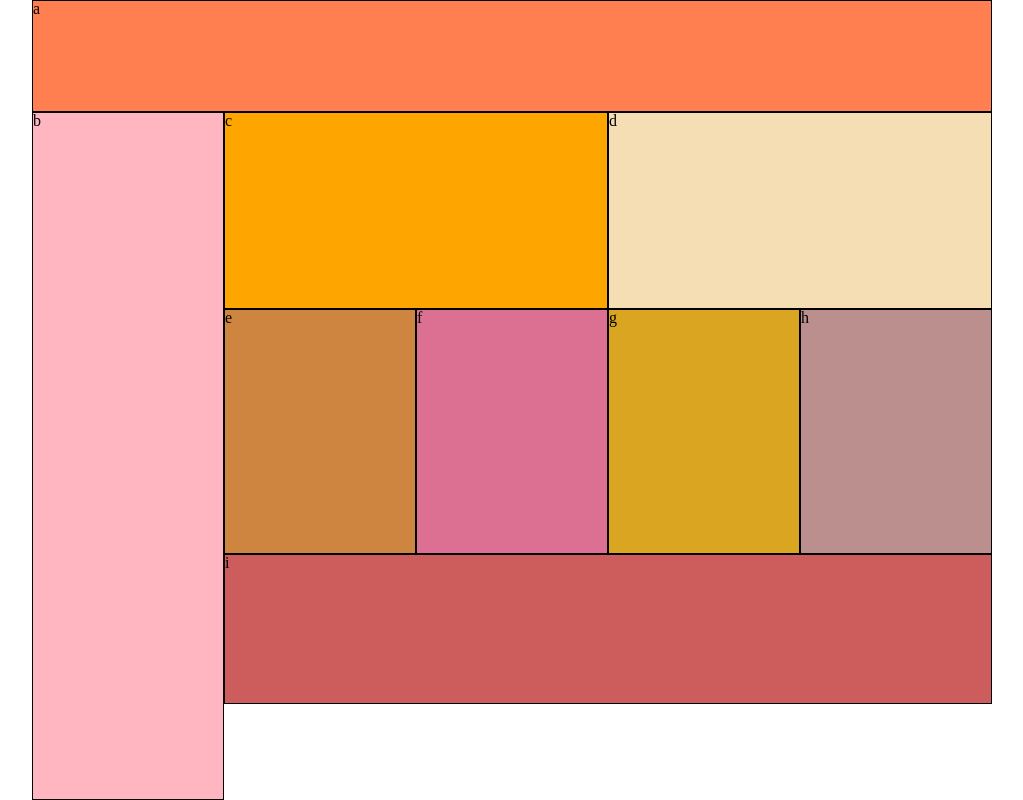
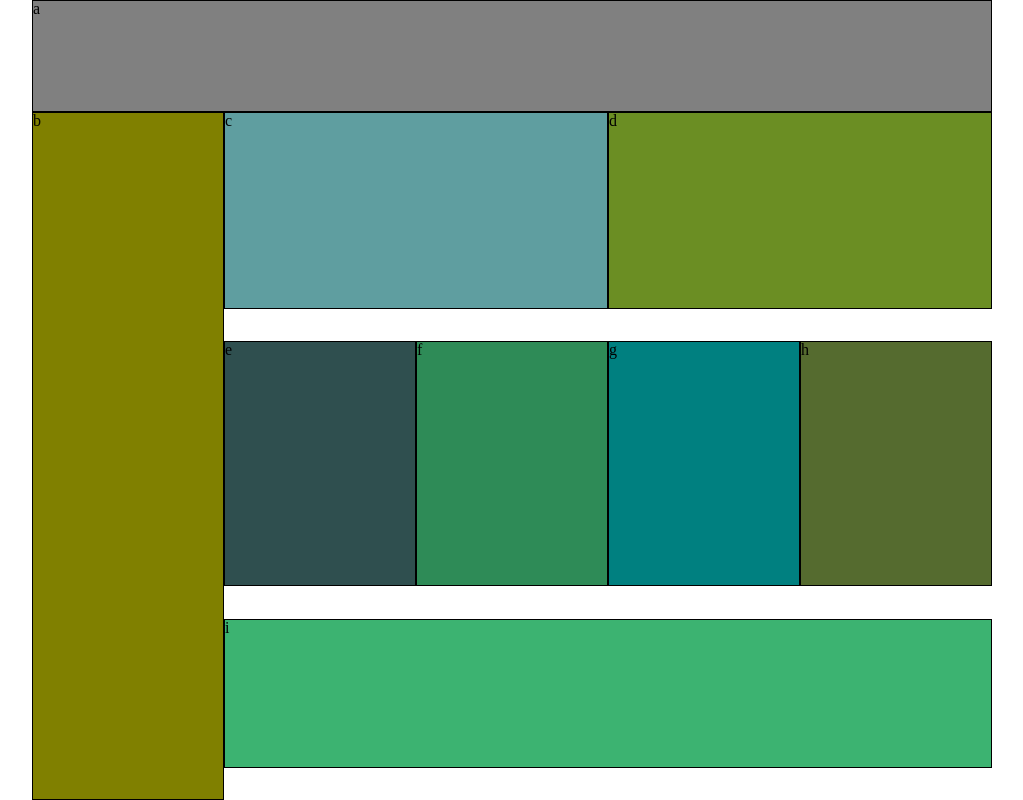
Before and after one commit to beccalee123/lab-01, a plain HTML site: page index.html in a window 1280 px wide. Shown: the whole page, without its empty margins (128-1151 px from the left). Drawn offline with Linux system fonts and the light colour scheme.

Commit message:
Adds tablet view with new colors

```diff
--- a/styles/base.css
+++ b/styles/base.css
@@ -3,9 +3,6 @@
 }
 
 body {
-  /* width: 480px;
-  height: 767px; */
-  text-align: center;
   margin-left: auto;
   margin-right: auto;
 }
@@ -14,10 +11,7 @@ body {
 @media screen and (min-width: 768px) {
   body {
     max-width: 960px;
-    /* width: 960px;
-    height: 700px; */
     margin-left: auto;
     margin-right: auto;
   }
-
 }
--- a/styles/layout.css
+++ b/styles/layout.css
@@ -1,7 +1,6 @@
 header {
   width: 100%;
   height: 9.8%;
-  text-align: center;
   display: flex;
   border: 1px solid black;
 }
@@ -9,8 +8,7 @@ header {
 nav {
   width: 100%;
   height: 19.6%;
-  text-align: center;
-  /* display: flex; */
+  display: flex;
   border: 1px solid black;
 }
 
@@ -64,7 +62,6 @@ footer {
 
   span {
     width: 80%;
-    height: 86%
     display: flex;
     flex-wrap: wrap;
 
@@ -105,3 +102,66 @@ footer {
   }
 
 }
+
+/* Media Query for Tablet */
+@media screen and (min-width: 600px) {
+  body {
+    display: flex;
+    flex-wrap: wrap;
+  }
+
+  header {
+    width: 100%;
+    height: 14%;
+    display: flex;
+    flex-wrap: wrap;
+  }
+
+  nav {
+    width: 20%;
+    height: 86%;
+    display: flex;
+    flex-wrap: wrap;
+  }
+
+  span {
+    width: 80%;
+    display: flex;
+    flex-wrap: wrap;
+
+  }
+
+  .section1 {
+    width: 100%;
+    height: 28.6%;
+    display: flex;
+    display: wrap;
+  }
+
+  .section1 div {
+    width: 98%;
+    height: 100%;
+    display: flex;
+    display: wrap;
+  }
+
+  .section2 {
+    width: 100%;
+    height: 35.7%;
+    display: flex;
+    flex-wrap: wrap;
+  }
+
+  .section2 div {
+    width: 25%;
+    height: 100%;
+    display: flex;
+  }
+
+  footer {
+    width: 100%;
+    height: 21.7%;
+    display: flex;
+    flex-wrap: wrap;
+  }
+}
--- a/styles/modules.css
+++ b/styles/modules.css
@@ -1,16 +1,10 @@
 
 header {
-  /* line-height: 75px; */
   background-color: lightblue;
 }
 
 nav {
-  /* line-height: 150px; */
   background-color: cornflowerblue;
-}
-
-.section1 {
-  /* line-height: 125px; */
 }
 
 #c {
@@ -19,10 +13,6 @@ nav {
 
 #d {
   background-color: lightskyblue;
-}
-
-.section2 {
-  /* line-height: 240px; */
 }
 
 div:nth-child(1) {
@@ -42,19 +32,16 @@ div:nth-child(4) {
 }
 
 footer {
-  /* line-height: 80px; */
   background-color: aquamarine;
 }
 
 @media screen and (min-width: 768px) {
 
   header {
-    /* line-height: 100px; */
     background-color: coral;
   }
 
   nav {
-    /* line-height: 600px; */
     background-color: lightpink;
   }
 
@@ -82,16 +69,45 @@ footer {
     background-color: rosybrown;
   }
 
-  .section1 {
-    /* line-height: 200px; */
+  footer {
+    background-color: indianred;
+  }
+}
+
+@media screen and (min-width: 600px) {
+  header {
+    background-color: gray;
   }
 
-  .section2 {
-    /* line-height: 250px; */
+  nav {
+    background-color: olive;
+  }
+
+  #c {
+    background-color: cadetblue;
+  }
+
+  #d {
+    background-color: olivedrab;
+  }
+
+  div:nth-child(1) {
+    background-color: darkslategray;
+  }
+
+  div:nth-child(2) {
+    background-color: seagreen;
+  }
+
+  div:nth-child(3) {
+    background-color: teal;
+  }
+
+  div:nth-child(4) {
+    background-color: darkolivegreen;
   }
 
   footer {
-    /* line-height: 150px; */
-    background-color: indianred;
+    background-color: mediumseagreen;
   }
 }
```
